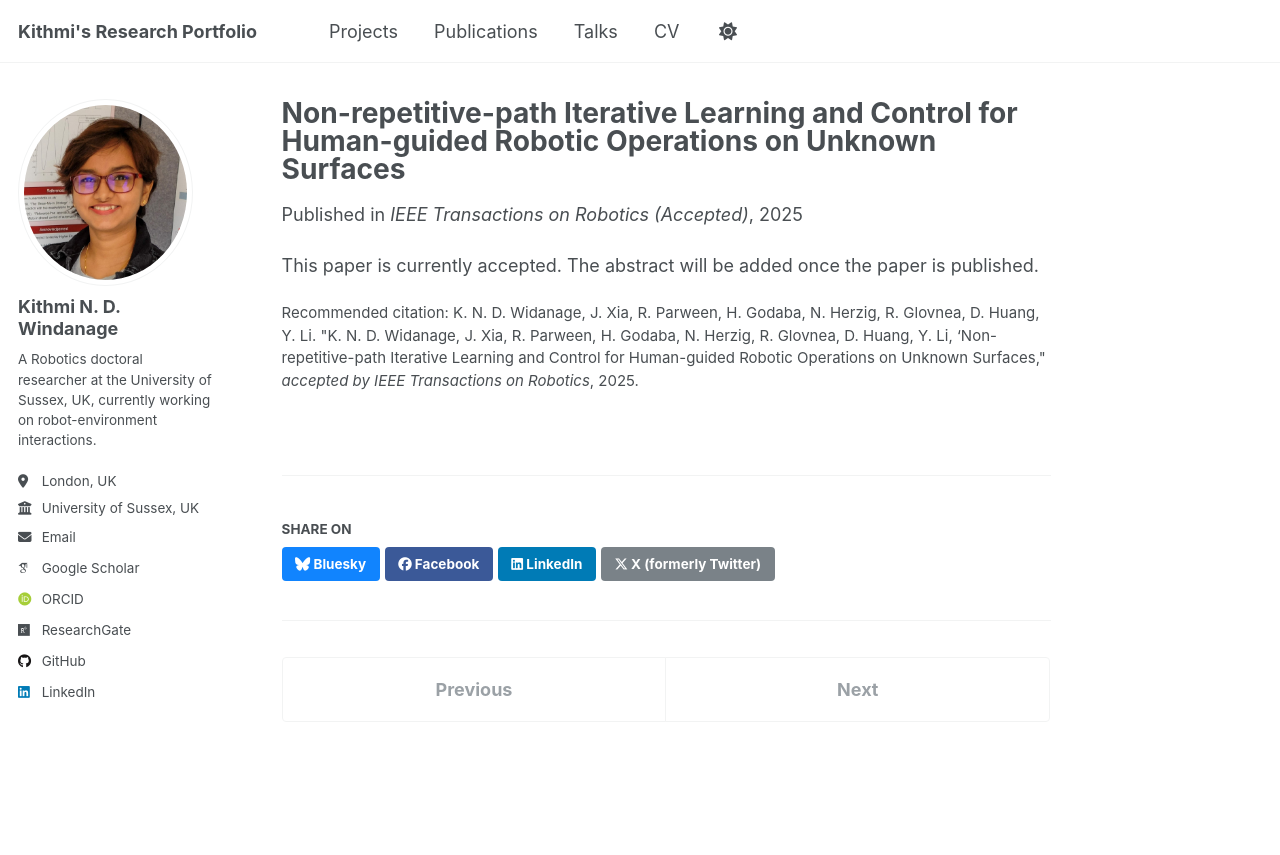
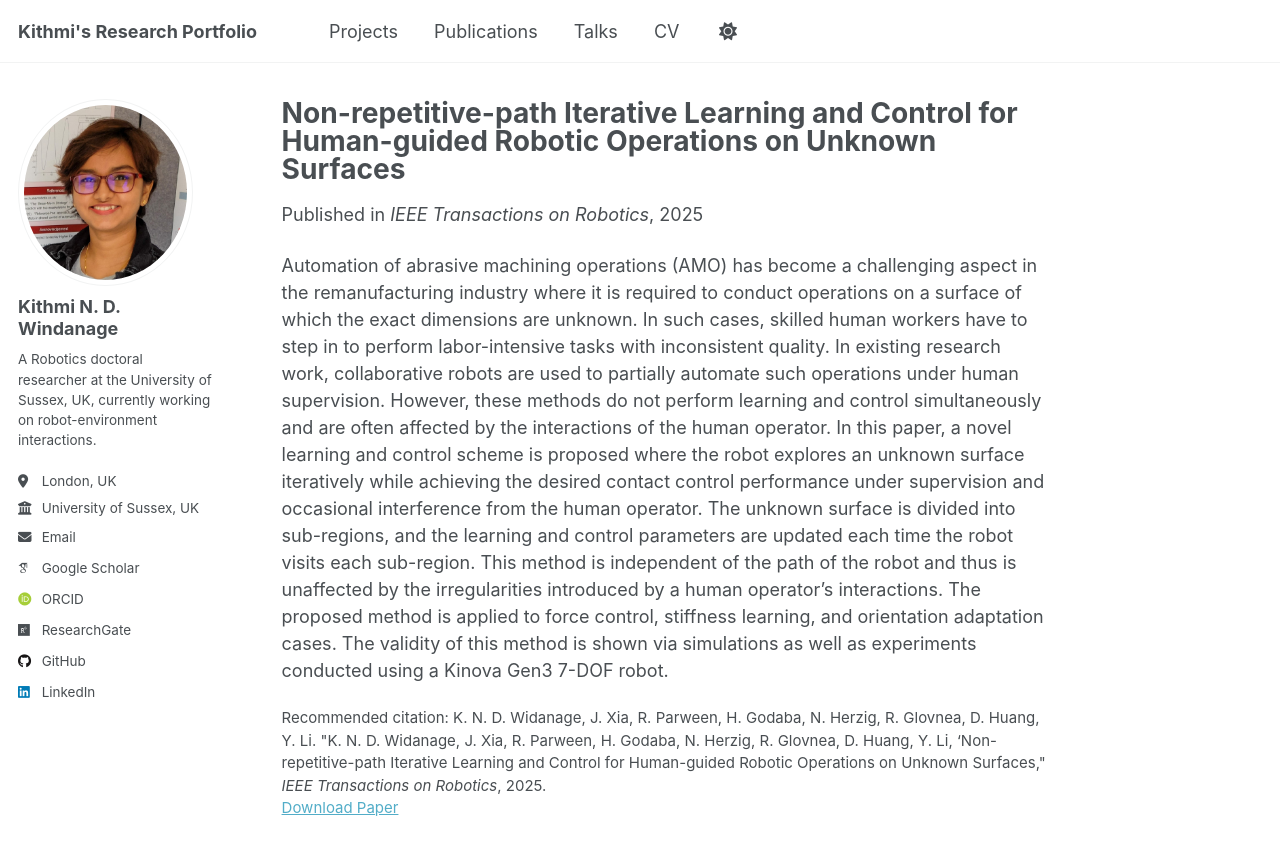
Before and after one commit to KithmiNDWidanage/KithmiNDWidanage.github.io, a Jekyll site: the page built from _publications/2025_TRO_NRP-ILC.md, in a window 1280 px wide and 900 px high. Shown: the top 855 px of the window. Built offline with Jekyll 4.4.1, drawn with Linux system fonts in a browser that asks for light colours; some web fonts are replaced.

Commit message:
Update 2025_TRO_NRP-ILC.md

```diff
--- a/_publications/2025_TRO_NRP-ILC.md
+++ b/_publications/2025_TRO_NRP-ILC.md
@@ -4,11 +4,11 @@ collection: publications
 category: manuscripts
 permalink: /publication/2025_TRO_NRP-ILC
 excerpt: 'This paper is about a novel iterative learning controller (ILC) for learning time-invariant properties of an unknown environment irrespective of the path it takes during different iterations. The proposed method has been demonstrated for learning reference path, orientation, and environment stiffness while performing force tracking. Compared to traditional ILC methods, this method does not need the robotic process, path, or exploration regions to be repeated in each iteration.'
-date: 2025-06-19
-venue: 'IEEE Transactions on Robotics (Accepted)'
+date: 2025-07-11
+venue: 'IEEE Transactions on Robotics'
 # slidesurl: ''
-# paperurl: ''
+paperurl: 'https://ieeexplore.ieee.org/document/11078145'
 # bibtexurl: ''
-citation: 'K. N. D. Widanage, J. Xia, R. Parween, H. Godaba, N. Herzig, R. Glovnea, D. Huang, Y. Li. &quot;K. N. D. Widanage, J. Xia, R. Parween, H. Godaba, N. Herzig, R. Glovnea, D. Huang, Y. Li, ‘Non-repetitive-path Iterative Learning and Control for Human-guided Robotic Operations on Unknown Surfaces,&quot; <i>accepted by IEEE Transactions on Robotics</i>, 2025.'
+citation: 'K. N. D. Widanage, J. Xia, R. Parween, H. Godaba, N. Herzig, R. Glovnea, D. Huang, Y. Li. &quot;K. N. D. Widanage, J. Xia, R. Parween, H. Godaba, N. Herzig, R. Glovnea, D. Huang, Y. Li, ‘Non-repetitive-path Iterative Learning and Control for Human-guided Robotic Operations on Unknown Surfaces,&quot; <i>IEEE Transactions on Robotics</i>, 2025.'
 ---
-This paper is currently accepted. The abstract will be added once the paper is published.
+Automation of abrasive machining operations (AMO) has become a challenging aspect in the remanufacturing industry where it is required to conduct operations on a surface of which the exact dimensions are unknown. In such cases, skilled human workers have to step in to perform labor-intensive tasks with inconsistent quality. In existing research work, collaborative robots are used to partially automate such operations under human supervision. However, these methods do not perform learning and control simultaneously and are often affected by the interactions of the human operator. In this paper, a novel learning and control scheme is proposed where the robot explores an unknown surface iteratively while achieving the desired contact control performance under supervision and occasional interference from the human operator. The unknown surface is divided into sub-regions, and the learning and control parameters are updated each time the robot visits each sub-region. This method is independent of the path of the robot and thus is unaffected by the irregularities introduced by a human operator's interactions. The proposed method is applied to force control, stiffness learning, and orientation adaptation cases. The validity of this method is shown via simulations as well as experiments conducted using a Kinova Gen3 7-DOF robot.
```
